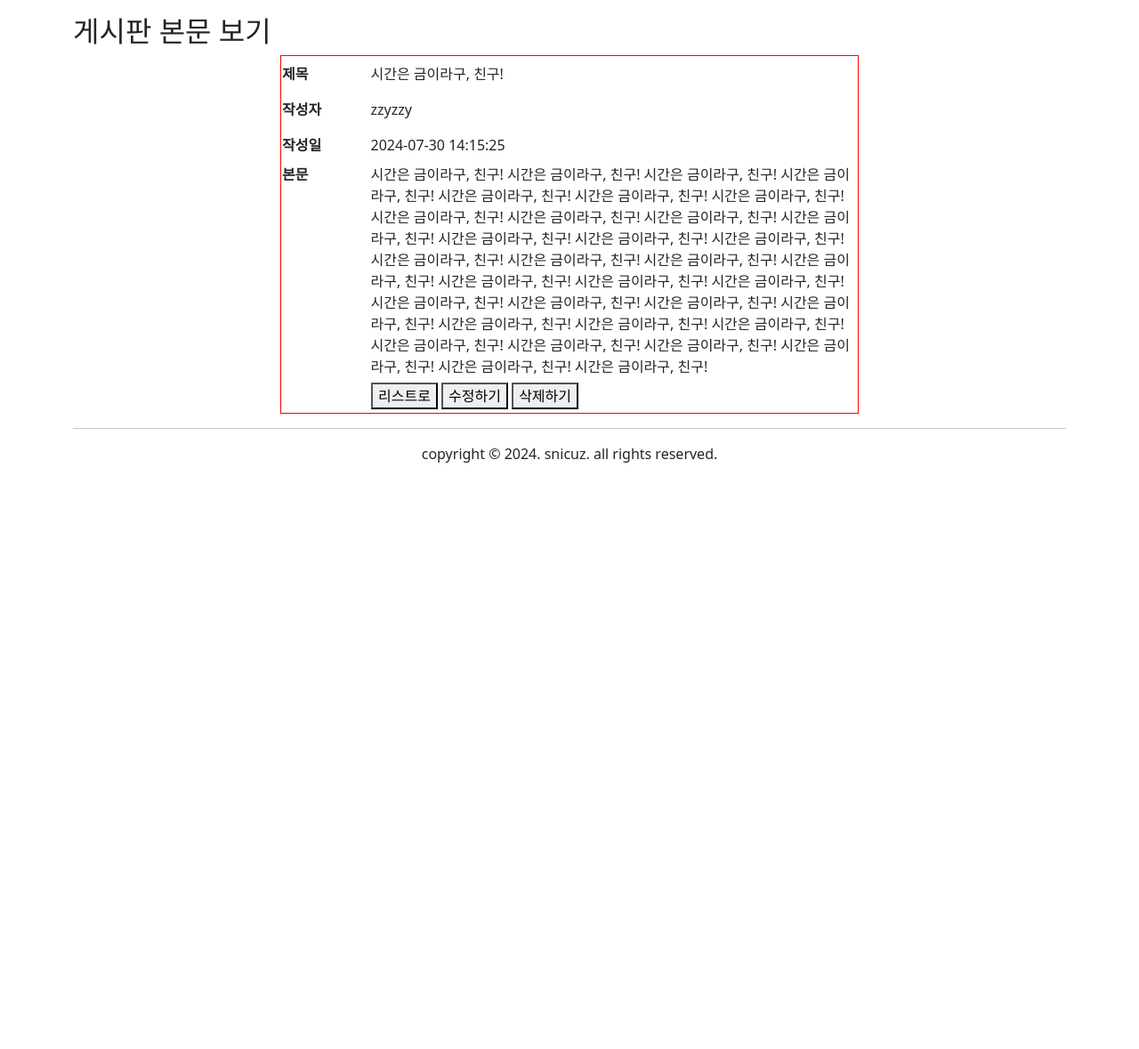
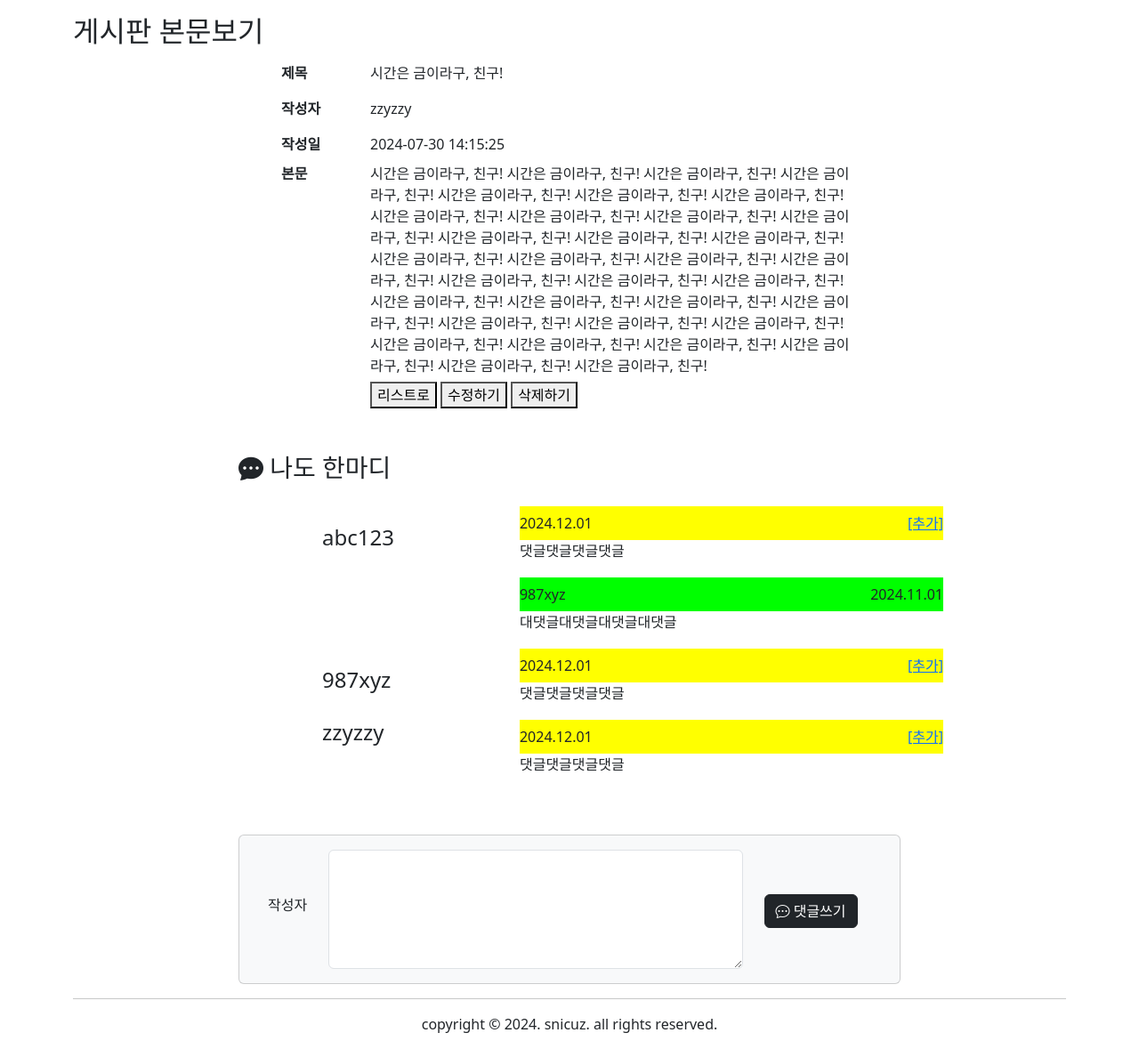
Before and after one commit to pq100/semiprojectv1b, a FastAPI app: page /board/view/1 in a window 1280 px wide. Shown: the part 145-1324 px from the top of the page at 89% size. Before the commit the page ends 665 px from the top, so only its background shows below. Run offline with FastAPI, Linux system fonts and the light colour scheme; some libraries are stand-ins or nearby versions.

Commit message:
댓글 / 대댓글  UI추가

```diff
--- a/views/templates/board/view.html
+++ b/views/templates/board/view.html
@@ -1,23 +1,29 @@
 {% extends 'include/base.html' %}
 
 {% block title %}
-세미프로젝트 - 게시판 본문 보기
+세미프로젝트 - 게시판 본문보기
 {% endblock %}
 
 {% block style %}
 <style>
-    table { border: 1px solid red; width: 650px; margin: 0 auto; }
+    table { width: 650px; margin: 0 auto; }
     tr { height: 40px }
     th { width: 100px }
     tr:nth-child(4) { vertical-align: top }
     #listbtn { margin-left: 100px }
+
+    h3 { margin-top: 45px; }
+    #comtlist { margin-top: 25px; width: 700px }
+    .cmtbg { background: yellow; padding: 7px 0 }
+    .rpybg { background: lime; padding: 7px 0 }
+    .pushend { float: right }
+    .pushbtm { margin-top: 50px }
 </style>
 {% endblock %}
 
-
 {% block main %}
 <main>
-    <h2>게시판 본문 보기</h2>
+    <h2>게시판 본문보기</h2>
     <table>
         <tr><th>제목</th><td>시간은 금이라구, 친구!</td></tr>
         <tr><th>작성자</th><td>zzyzzy</td></tr>
@@ -31,5 +37,42 @@
             <button type="button" id="rmvbtn">삭제하기</button>
         </td></tr>
     </table>
+
+    <!-- 댓글 시작 -->
+    <h3 class="offset-2"><i class="bi bi-chat-dots-fill"></i> 나도 한마디</h3>
+
+    <table class="offset-3" id="comtlist">
+        <tr><td><h4>abc123</h4></td>
+            <td><div class="cmtbg">2024.12.01
+                <span class="pushend"><a href="#">[추가]</a></span></div>
+                <p>댓글댓글댓글댓글</p></td></tr>
+
+        <tr><td></td> <td><div class="rpybg">
+            <span>987xyz</span>
+            <span class="pushend">2024.11.01</span></div>
+            <p>대댓글대댓글대댓글대댓글</p></td></tr>
+
+        <tr><td><h4>987xyz</h4></td>
+            <td><div class="cmtbg">2024.12.01
+                <span class="pushend"><a href="#">[추가]</a></span></div>
+                <p>댓글댓글댓글댓글</p></td></tr>
+
+        <tr><td><h4>zzyzzy</h4></td>
+            <td><div class="cmtbg">2024.12.01
+                <span class="pushend"><a href="#">[추가]</a></span></div>
+                <p>댓글댓글댓글댓글</p></td></tr>
+    </table><!-- 댓글목록 -->
+
+    <div class="row offset-2 col-8 pushbtm">
+        <form name="replyfrm" id="replyfrm" class="card card-body bg-light">
+            <div class="form-group row">
+                <div class="col-auto"><label class="ms-3 pushbtm" for="reply">작성자</label></div>
+                <div class="col-8"><textarea class="form-control" name="reply" id="reply" rows="5"></textarea></div>
+                <div class="col-auto"><button class="btn btn-dark pushbtm" type="button" id="newbrbtn">
+                    <i class="bi bi-chat-dots"></i> 댓글쓰기</button></div>
+            </div>
+        </form>
+    </div><!-- 댓글쓰기 -->
+
 </main>
 {% endblock %}
```
